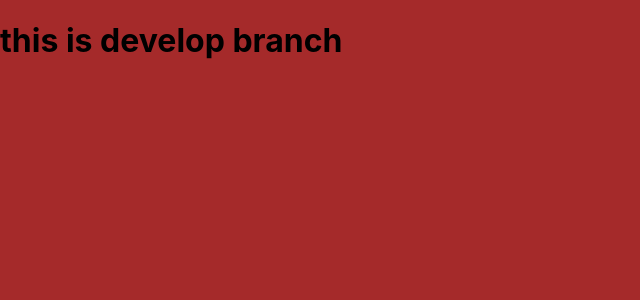
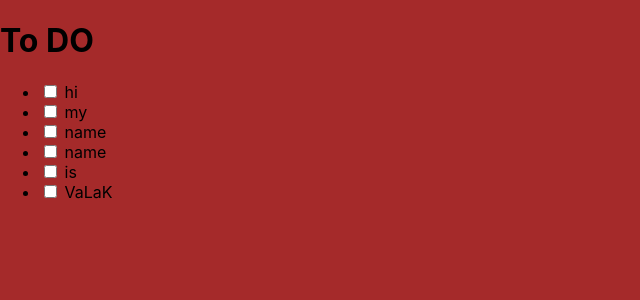
Before and after one commit to madness-22/impact, a React (Create React App) app: page / in a window 1280 px wide. Shown: the top 300 px of the page, without its empty margins (0-640 px from the left). Built offline with nearby package versions, Linux system fonts and the light colour scheme.

Commit message:
todo list

```diff
--- a/src/App.js
+++ b/src/App.js
@@ -1,15 +1,41 @@
 import logo from './logo.svg';
 import './App.css';
+import Checkbox from './com/check/Checkbox'
+
+const tasks =[
+  'hi',
+  'my',
+  'name',
+  'name',
+  'is',
+  'VaLaK'
+]
+
 
 function App(){
   return(
   <div>
-      <h1>
-        this is develop branch
-      </h1>
+    <h1>
+      To DO
+    </h1>
+    <ul>
+
+     {tasks.map((task) => <Checkbox text={task} />)}
+    </ul>
+
+
+
   </div>
   )};
 
 
 
 export default App;
+
+
+
+// array.forEach(element => {
+
+// });
+
+// map
--- /dev/null
+++ b/src/com/check/Checkbox.css
@@ -0,0 +1,3 @@
+input{
+    color: chartreuse;
+}
--- /dev/null
+++ b/src/com/check/Checkbox.js
@@ -0,0 +1,12 @@
+import './Checkbox'
+
+function Checkbox(prap){
+    return(
+        <li>
+
+        <input type='checkbox' /> {prap.text}
+        </li>
+    )
+}
+
+export default Checkbox;
```
Also changed, not shown: 1 other file (tests, documents, lock files or other folders).
